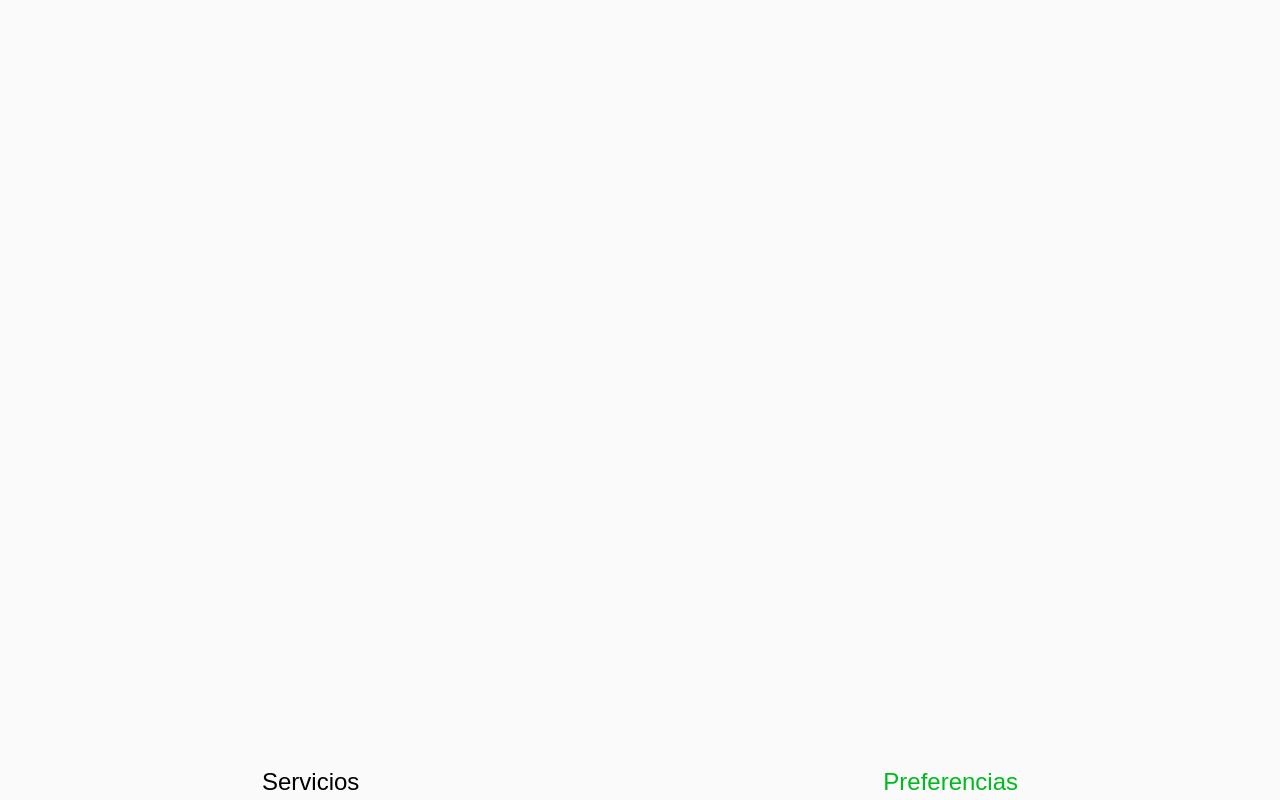
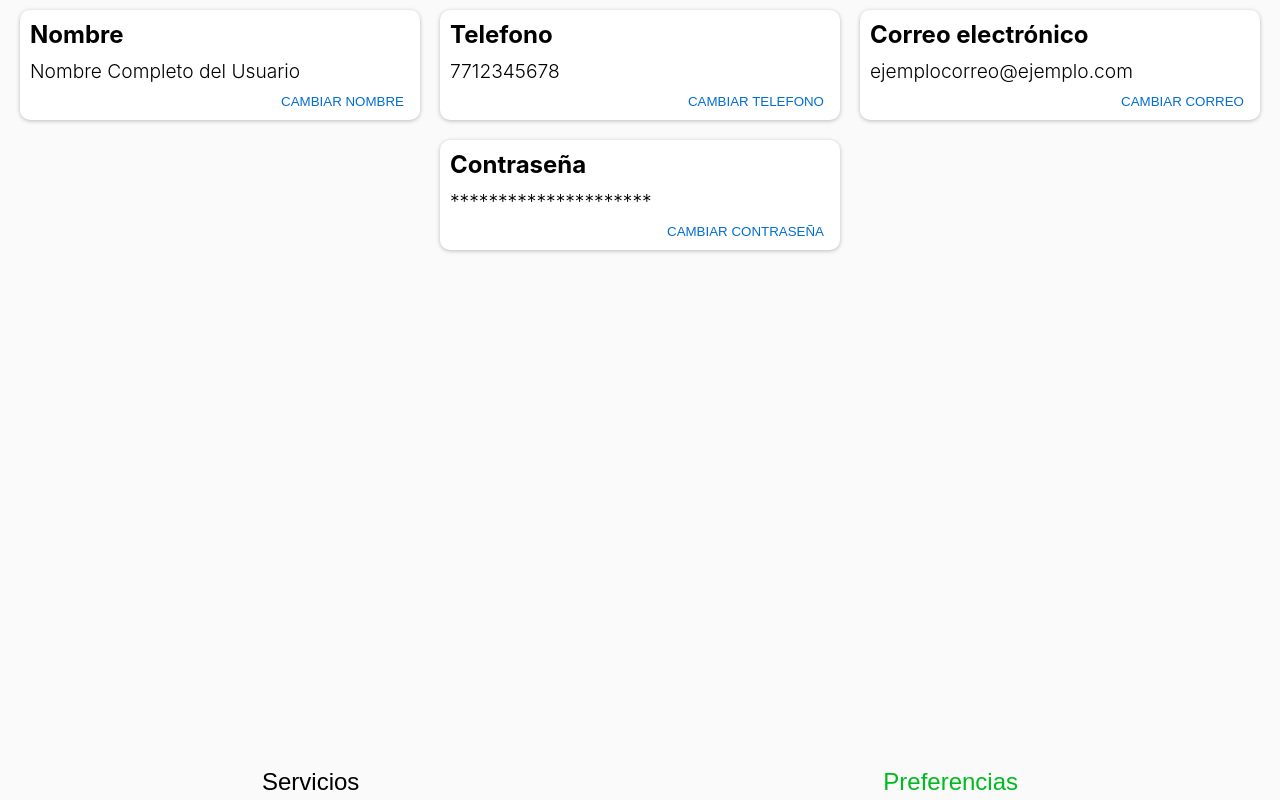
Before and after one commit to moctezumadaniel/tuservicio, a Next.js app: page / in a window 1280 px wide. Both pictures are taken after a click on the button "Preferencias". Built offline with nearby package versions, Linux system fonts and the light colour scheme.

Commit message:
component and logic to open preferences tab

```diff
--- /dev/null
+++ b/components/Preferences_tab/index.js
@@ -0,0 +1,50 @@
+import styles from '../../styles/Preferences.module.css'
+import {useSelector} from 'react-redux'
+function PreferencesTab (){
+    const currentGlobalTab = useSelector(state=>state.globalTab)
+    const nameDescription = 'Nombre';
+    const name = 'Nombre Completo del Usuario';
+    const nameButton = 'CAMBIAR NOMBRE'
+    const phoneNumberDescription = 'Telefono';
+    const phoneNumber = '7712345678';
+    const phoneNumberButton = 'CAMBIAR TELEFONO'
+    const emailDesciption = 'Correo electrónico';
+    const email = 'ejemplocorreo@ejemplo.com';
+    const emailButton = 'CAMBIAR CORREO'
+    const passwordDescription = 'Contraseña';
+    const password = '*********************'
+    const paswordButton = 'CAMBIAR CONTRASEÑA'
+
+    return(
+        currentGlobalTab === 'Preferences' ?
+        <div className={styles.PreferencesMainContaner}>
+
+            <div className={styles.PreferenceItem}>
+                <div className={styles.ItemHeader}>{nameDescription}</div>
+                <div className={styles.ItemDescription}>{name}</div>
+                <button className={styles.ItemButton}>{nameButton}</button>
+            </div>
+
+            <div className={styles.PreferenceItem}>
+                <div className={styles.ItemHeader}>{phoneNumberDescription}</div>
+                <div className={styles.ItemDescription}>{phoneNumber}</div>
+                <button className={styles.ItemButton}>{phoneNumberButton}</button>
+            </div>
+
+            <div className={styles.PreferenceItem}>
+                <div className={styles.ItemHeader}>{emailDesciption}</div>
+                <div className={styles.ItemDescription}>{email}</div>
+                <button className={styles.ItemButton}>{emailButton}</button>
+            </div>
+
+            <div className={styles.PreferenceItem}>
+                <div className={styles.ItemHeader}>{passwordDescription}</div>
+                <div className={styles.ItemDescription}>{password}</div>
+                <button className={styles.ItemButton}>{paswordButton}</button>
+            </div>
+
+        </div>
+        :""
+    )
+}
+export default PreferencesTab
--- a/pages/index.js
+++ b/pages/index.js
@@ -5,6 +5,7 @@ import Head from 'next/head'
 import styles from '../styles/Home.module.css'
 import UserServicesTab from '../components/User_services_tab'
 import MainTabButtons from '../components/Main_tab_buttons'
+import PreferencesTab from '../components/Preferences_tab'
 import CustomerProfileTemplate from './Customer_profile_template'
 
 const store = createStore (rootReducer)
@@ -18,6 +19,7 @@ export default function Home() {
         </Head>
         {/*<CustomerProfileTemplate/>*/}
         <UserServicesTab/>
+        <PreferencesTab/>
         <MainTabButtons/>
       </div>
     </Provider>
--- /dev/null
+++ b/styles/Preferences.module.css
@@ -0,0 +1,36 @@
+.PreferencesMainContaner{
+    display: flex;
+    flex-wrap: wrap;
+    justify-content: center;
+}
+
+.PreferenceItem{
+    display: flex;
+    flex-direction: column;
+    width: 400px;
+    background-color: white;
+    box-shadow: 0px 1px 4px rgba(0, 0, 0, 0.25);
+    margin: 10px;
+    border-radius: 10px;
+    padding: 10px;
+}
+
+.ItemHeader{
+    font-size: x-large;
+    font-weight: bold;
+    margin-bottom: 10px;
+}
+
+.ItemDescription{
+    font-size: larger;
+    font-weight: 300;
+    margin-bottom: 10px;
+}
+
+.ItemButton{
+    outline: none;
+    border:none;
+    background-color: white;
+    color: #026ED2;
+    align-self: flex-end;
+}
```
